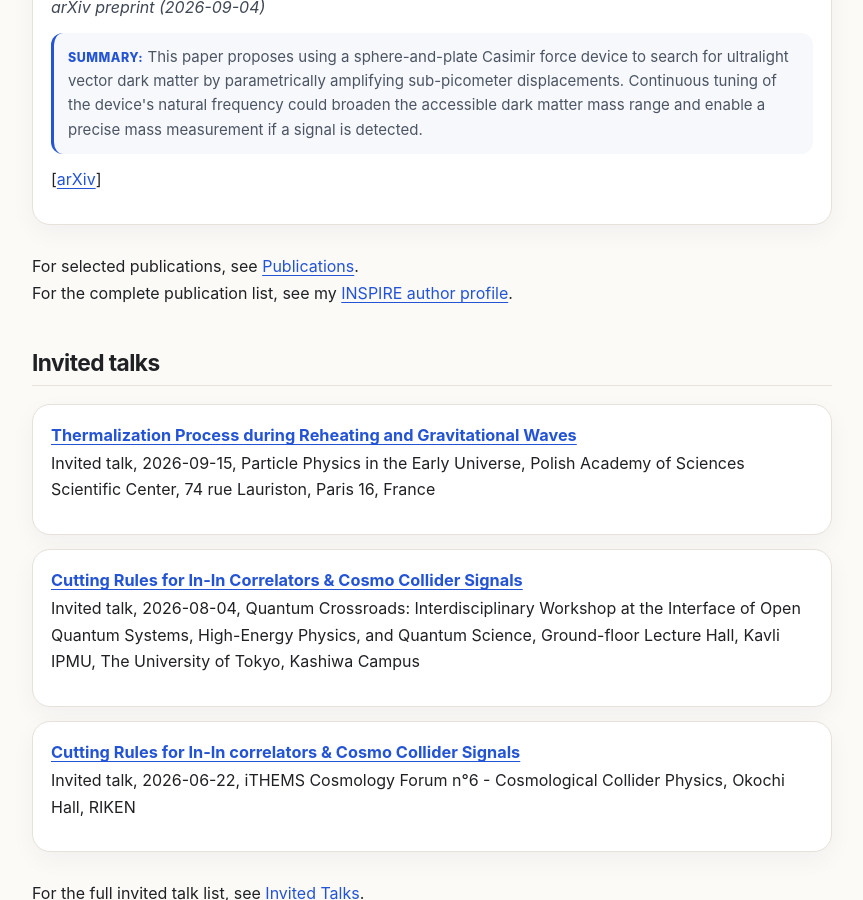
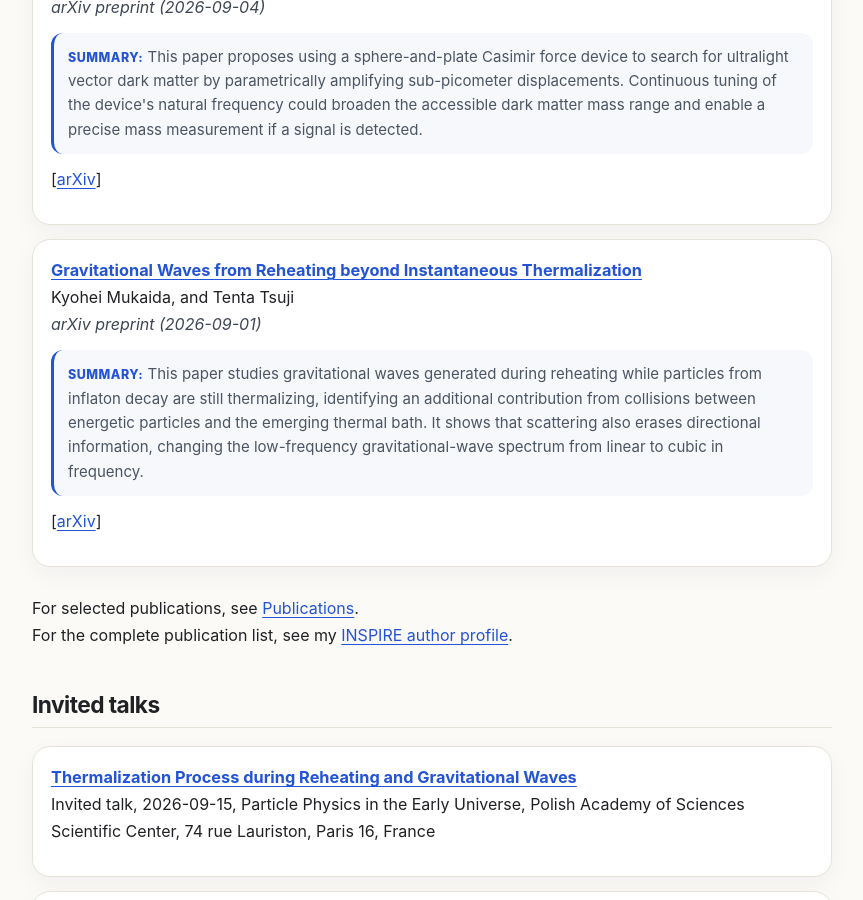
Before and after one commit to kyoheimukaida/kyoheimukaida.github.io, a Jekyll site: the page built from index.md, in a window 1280 px wide and 900 px high, scrolled down 1322 px. Shown: the whole window, without its empty margins (142-1005 px from the left). Built offline with Jekyll 4.4.1, drawn with Linux system fonts in a browser that asks for light colours.

Commit message:
Update paper summaries

```diff
--- a/_data/paper_summaries.json
+++ b/_data/paper_summaries.json
@@ -1,4 +1,9 @@
 {
+  "2609.01480": {
+    "summary_en": "This paper studies gravitational waves generated during reheating while particles from inflaton decay are still thermalizing, identifying an additional contribution from collisions between energetic particles and the emerging thermal bath. It shows that scattering also erases directional information, changing the low-frequency gravitational-wave spectrum from linear to cubic in frequency.",
+    "source": "arXiv abstract",
+    "checked": false
+  },
   "2609.07467": {
     "summary_en": "This paper follows baryon number through the electroweak crossover using a Boltzmann equation that accounts for the changing Higgs expectation value and sphaleron rate, including higher-order corrections. It determines precise conversion factors relating the final baryon asymmetry to baryon-minus-lepton number and to lepton flavor asymmetries, including the case of vanishing total baryon-minus-lepton number.",
     "source": "arXiv abstract",
--- a/index.md
+++ b/index.md
@@ -65,6 +65,12 @@ title: Home
   *arXiv preprint (2026-09-04)*
   <p class="paper-summary"><strong class="summary-label">Summary:</strong> This paper proposes using a sphere-and-plate Casimir force device to search for ultralight vector dark matter by parametrically amplifying sub-picometer displacements. Continuous tuning of the device&#x27;s natural frequency could broaden the accessible dark matter mass range and enable a precise mass measurement if a signal is detected.</p>
   [[arXiv](https://arxiv.org/abs/2609.05621)]
+
+- **[Gravitational Waves from Reheating beyond Instantaneous Thermalization](https://arxiv.org/abs/2609.01480)**
+  Kyohei Mukaida, and Tenta Tsuji
+  *arXiv preprint (2026-09-01)*
+  <p class="paper-summary"><strong class="summary-label">Summary:</strong> This paper studies gravitational waves generated during reheating while particles from inflaton decay are still thermalizing, identifying an additional contribution from collisions between energetic particles and the emerging thermal bath. It shows that scattering also erases directional information, changing the low-frequency gravitational-wave spectrum from linear to cubic in frequency.</p>
+  [[arXiv](https://arxiv.org/abs/2609.01480)]
 <!-- recent-papers:end -->
 
 </div>
```
